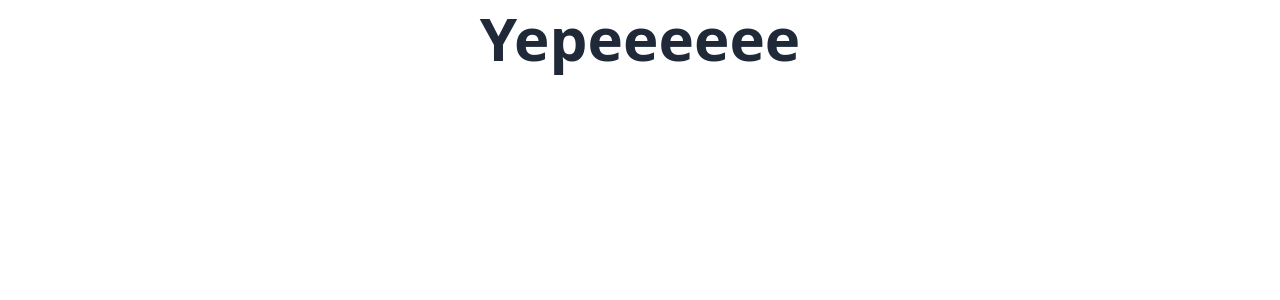
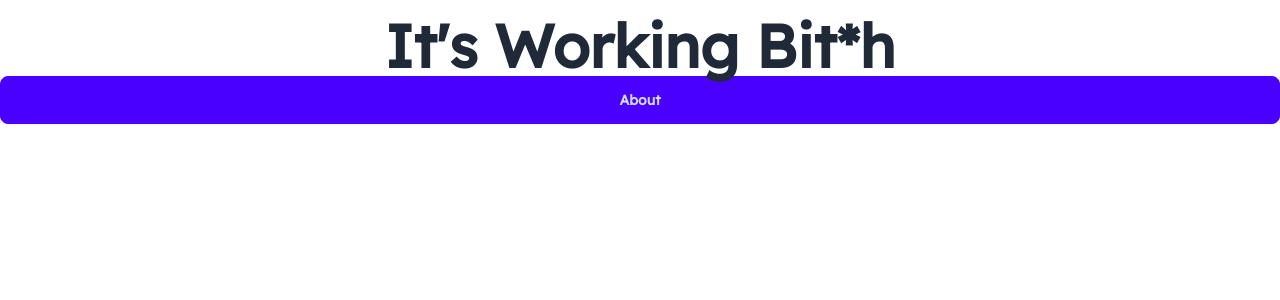
Before and after one commit to DreamCloud-Development/moods.js, a Nuxt app: page / in a window 1280 px wide. Shown: the top 300 px of the page. Built offline with nearby package versions, Linux system fonts and the light colour scheme.

Commit message:
🔮 I AM FREAKING HAPPY THIS TIME

```diff
--- a/nuxt.config.ts
+++ b/nuxt.config.ts
@@ -1,5 +1,10 @@
 // https://nuxt.com/docs/api/configuration/nuxt-config
 export default defineNuxtConfig({
   devtools: { enabled: true },
-  modules: ["@nuxtjs/tailwindcss"]
+  modules: ["@nuxtjs/tailwindcss", "@nuxtjs/google-fonts", "nuxt-icon"],
+  googleFonts: {
+    families: {
+      Lexend: '100..900'
+    }
+  }
 })
--- a/package.json
+++ b/package.json
@@ -10,6 +10,7 @@
     "postinstall": "nuxt prepare"
   },
   "dependencies": {
+    "@nuxtjs/google-fonts": "^3.2.0",
     "@nuxtjs/tailwindcss": "^6.12.0",
     "nuxt": "^3.11.2",
     "vue": "^3.4.27",
@@ -17,6 +18,7 @@
   },
   "devDependencies": {
     "daisyui": "^4.12.2",
+    "nuxt-icon": "^0.6.10",
     "tailwindcss": "^3.4.3"
   }
 }
--- /dev/null
+++ b/pages/auth.vue
@@ -0,0 +1,5 @@
+<template>
+    <div>
+        <h1 class="text-center text-6xl font-black mt-4 ">It's Auth Bit*h</h1>
+    </div>
+</template>
--- a/pages/index.vue
+++ b/pages/index.vue
@@ -1,5 +1,6 @@
 <template>
     <div>
-        <h1 class="text-center text-6xl font-bold mt-2 ">Yepeeeeee</h1>
+        <h1 class="text-center text-6xl font-black mt-4 ">It's Working Bit*h</h1>
     </div>
+    <NuxtLink class="flex btn btn-primary" to="/auth">About</NuxtLink>
 </template>
--- a/tailwind.config.js
+++ b/tailwind.config.js
@@ -10,8 +10,18 @@ export default {
   ],
   theme: {
     extend: {},
+    fontFamily: {
+      sans: ['Lexend', 'sans-serif'],
+      serif: ['Lexend', 'serif'],
+    },
   },
   plugins: [
     require('daisyui'),
   ],
+
+  daisyui: {
+    themes: true,
+    darkTheme: "dark",
+    logs: false,
+  },
 }
```
Also changed, not shown: 1 other file (tests, documents, lock files or other folders).
